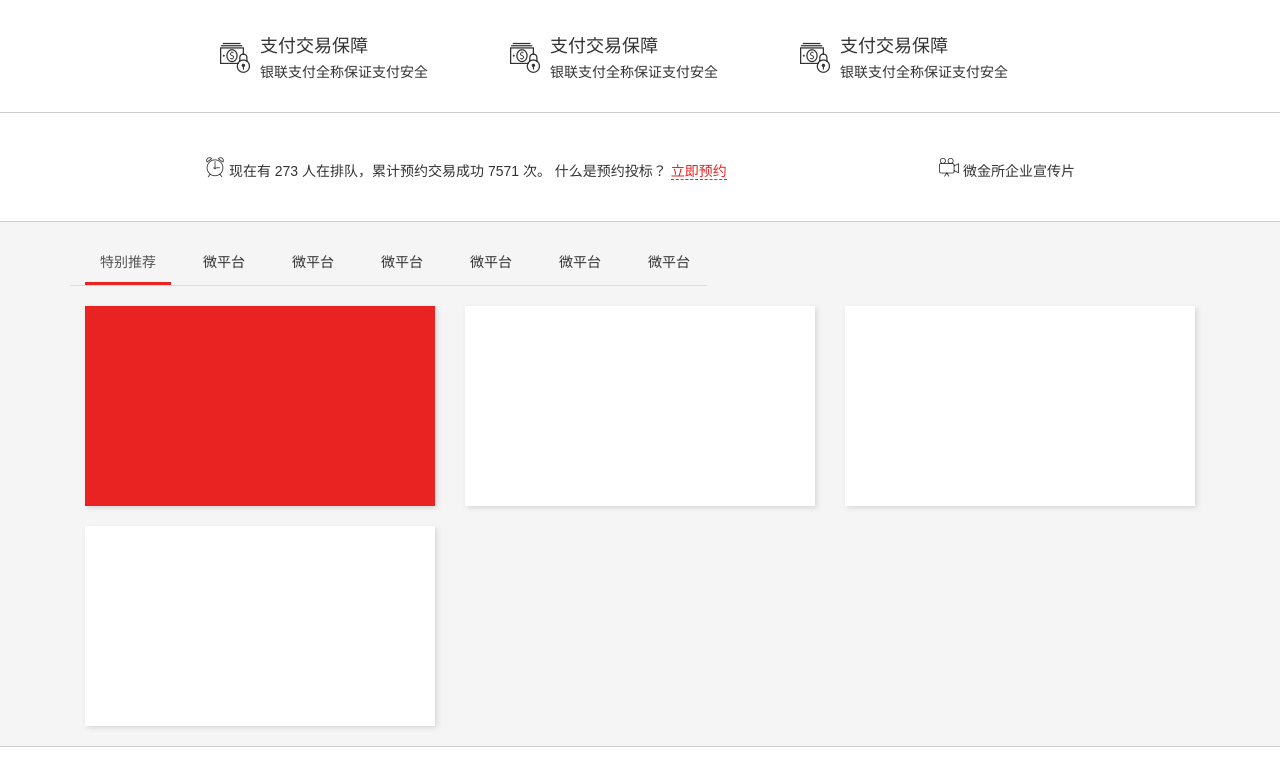
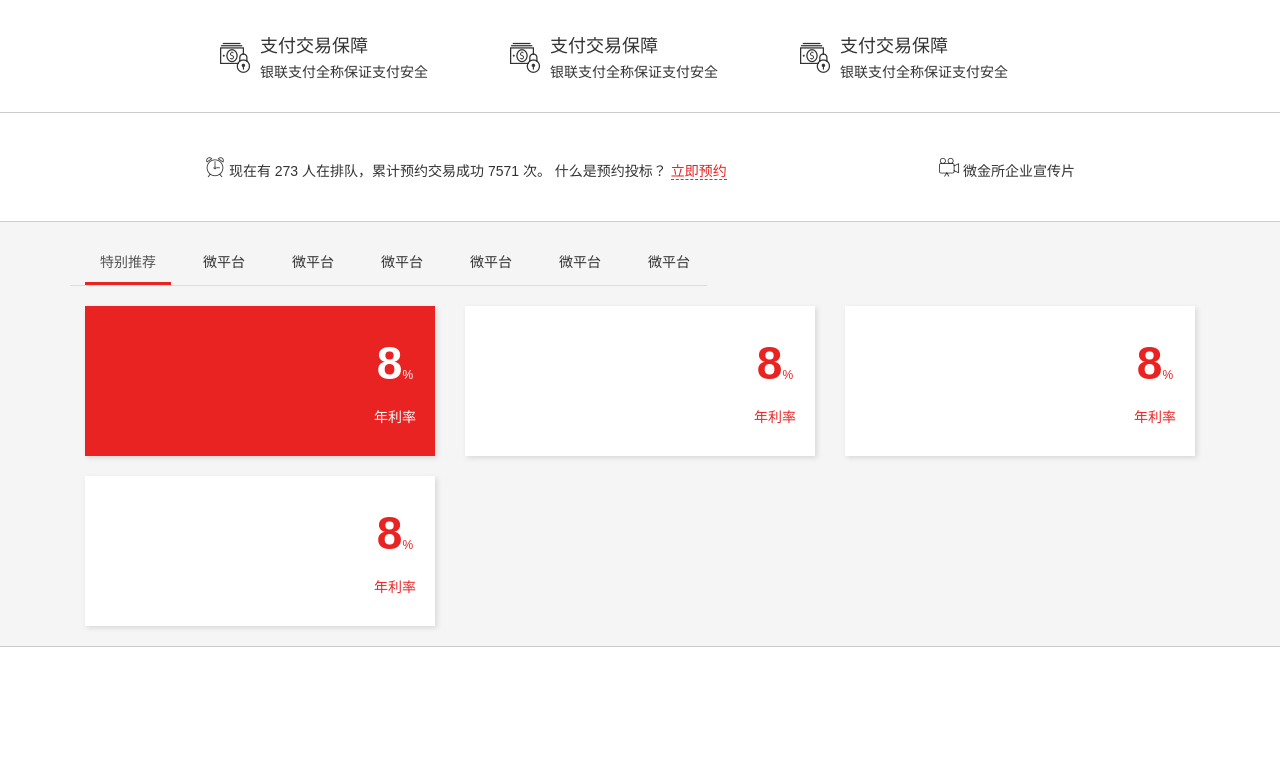
Before and after one commit to changdehua/weiJinSuo, a plain HTML site: page index.html in a window 1280 px wide. Shown: the part 600-1367 px from the top of the page. After the commit the page ends 1267 px from the top, so only its background shows below. Drawn offline with Linux system fonts and the light colour scheme; files whose address does not match are found by name.

Commit message:
产品内容右侧

```diff
--- a/css/index.css
+++ b/css/index.css
@@ -390,7 +390,7 @@ a {
 /* 产品内容 */
 .wjs_product .product_box {
   display: block;
-  height: 200px;
+  height: 150px;
   background-color: #fff;
   box-shadow: 2px 2px 5px #d8d8d8;
   margin-top: 20px;
@@ -398,3 +398,29 @@ a {
 .wjs_product .product_box.active {
   background-color: #e92322;
 }
+/* 产品内容中每个盒子 */
+.wjs_product .product_box .product_right {
+  float: right;
+  height: 150px;
+  width: 80px;
+  text-align: center;
+  color: #e92322;
+}
+.wjs_product .product_box.active .product_right {
+  color: #fff;
+}
+.wjs_product .product_box .product_right p:first-child {
+  margin-top: 25px;
+  margin-bottom: 10px;
+}
+.wjs_product .product_box .product_right p:first-child b{
+  font-size: 46px;
+
+}
+.wjs_product .product_box .product_right p:first-child sub{
+  bottom: 0;
+  font-size: 12px;
+}
+.wjs_product .product_box .product_left {
+  overflow: hidden;
+}
--- a/index.html
+++ b/index.html
@@ -206,18 +206,49 @@
                 <div class="tab-content">
                   <div class="tab-pane active" id="product_nav01">
                       <div class="col-xs-12 col-sm-6 col-md-4 col-lg-4">
-                          <a href="javascript:;" class="product_box active"></a>
+                          <a href="javasucript:;" class="product_box active">
+                              <div class="product_right">
+                                  <p><b>8</b><sub>%</sub></p>
+                                  <p>年利率</p>
+                              </div>
+                              <div class="product_left">
+                              </div>
+                          </a>
                       </div>
                       <div class="col-xs-12 col-sm-6 col-md-4 col-lg-4">
-                        <a href="javascript:;" class="product_box"></a>
+                        <a href="javascript:;" class="product_box">
+                            <div class="product_right">
+                                <p><b>8</b><sub>%</sub></p>
+                                <p>年利率</p>
+                            </div>
+                            <div class="product_left">
+                            </div>
+
+                        </a>
 
                       </div>
                       <div class="col-xs-12 col-sm-6 col-md-4 col-lg-4">
-                        <a href="javascript:;" class="product_box"></a>
+                        <a href="javascript:;" class="product_box">
+                            <div class="product_right">
+                                <p><b>8</b><sub>%</sub></p>
+                                <p>年利率</p>
+                            </div>
+                            <div class="product_left">
+                            </div>
+
+                        </a>
 
                       </div>
                       <div class="col-xs-12 col-sm-6 col-md-4 col-lg-4">
-                        <a href="javascript:;" class="product_box"></a>
+                        <a href="javascript:;" class="product_box">
+                            <div class="product_right">
+                                <p><b>8</b><sub>%</sub></p>
+                                <p>年利率</p>
+                            </div>
+                            <div class="product_left">
+                            </div>
+
+                        </a>
 
                       </div>
                   </div>
```
